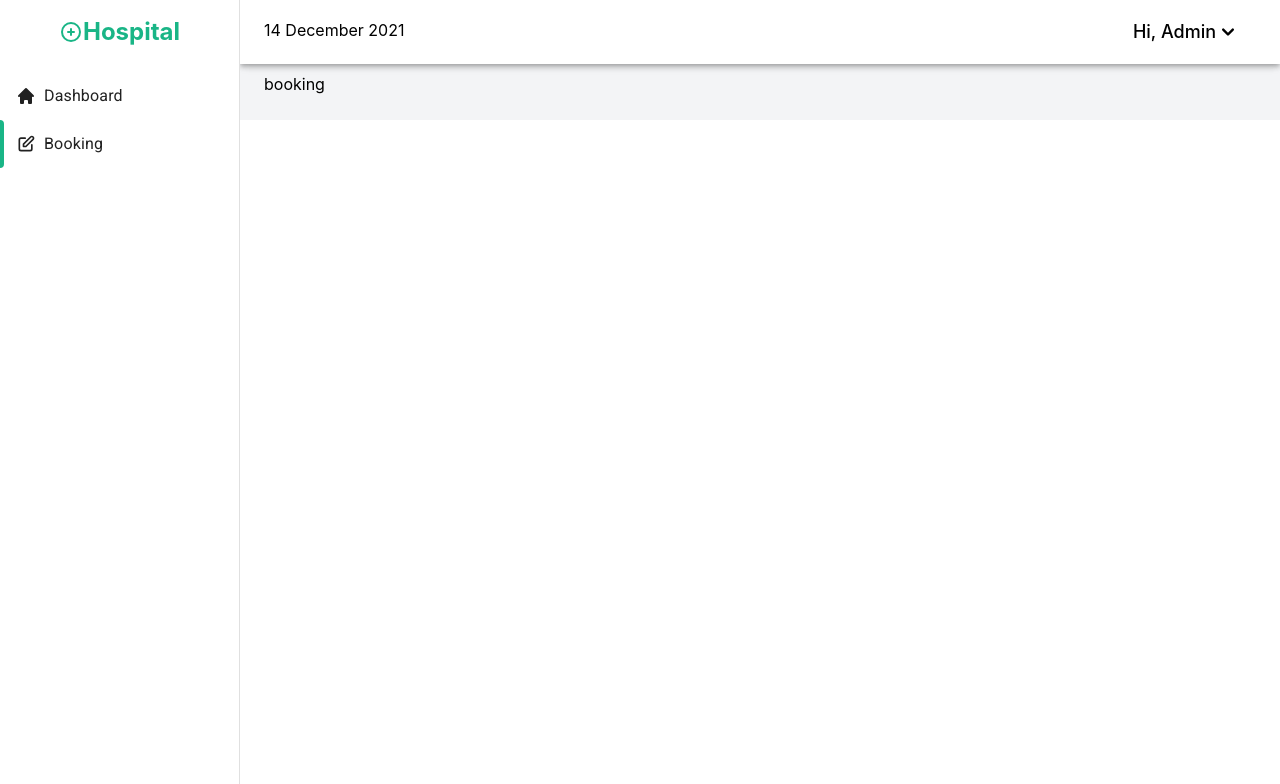
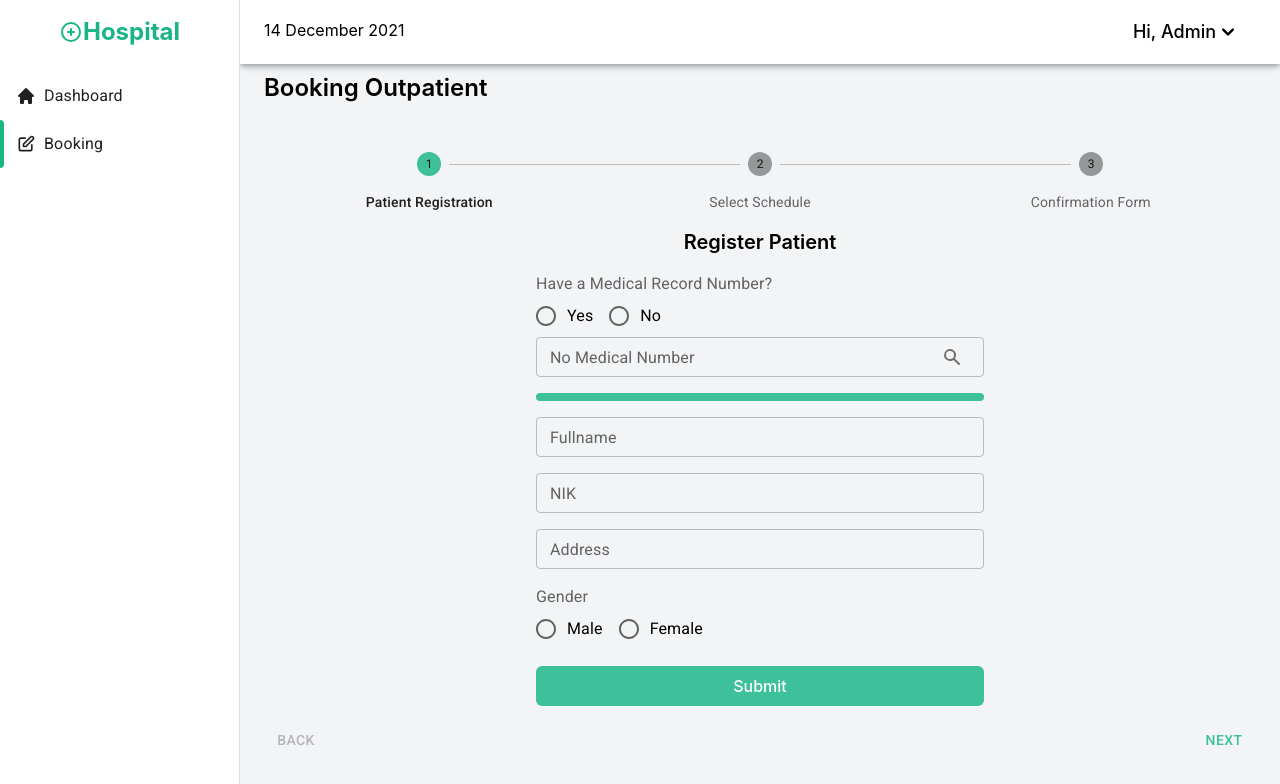
Before and after one commit to rlzmtnck/FE-Hospital-Management-System, a React (Create React App) app: page /booking in a window 1280 px wide. Shown: the top 784 px of the page. Built offline with nearby package versions, Linux system fonts and the light colour scheme.

Commit message:
Add Stepper Register Patient

```diff
--- a/package.json
+++ b/package.json
@@ -3,10 +3,12 @@
   "version": "0.1.0",
   "private": true,
   "dependencies": {
+    "@date-io/date-fns": "^2.11.0",
     "@emotion/react": "^11.7.1",
     "@emotion/styled": "^11.6.0",
     "@headlessui/react": "^1.4.2",
     "@heroicons/react": "^1.0.5",
+    "@mui/lab": "^5.0.0-alpha.60",
     "@mui/material": "^5.2.3",
     "@testing-library/jest-dom": "^5.16.1",
     "@testing-library/react": "^12.1.2",
@@ -15,6 +17,7 @@
     "date-fns": "^2.27.0",
     "react": "^17.0.2",
     "react-dom": "^17.0.2",
+    "react-hook-form": "^7.22.1",
     "react-router-dom": "^6.1.1",
     "react-scripts": "5.0.0-next.60",
     "web-vitals": "^2.1.2"
--- /dev/null
+++ b/src/components/Booking/RegisterPatient.js
@@ -0,0 +1,141 @@
+import React, { useState } from "react";
+import { TextField } from "@mui/material";
+import Radio from "@mui/material/Radio";
+import RadioGroup from "@mui/material/RadioGroup";
+import FormControlLabel from "@mui/material/FormControlLabel";
+import FormControl from "@mui/material/FormControl";
+import FormLabel from "@mui/material/FormLabel";
+import InputAdornment from "@mui/material/InputAdornment";
+import { SearchIcon } from "@heroicons/react/solid";
+import AdapterDateFns from "@mui/lab/AdapterDateFns";
+import LocalizationProvider from "@mui/lab/LocalizationProvider";
+import DesktopDatePicker from "@mui/lab/DesktopDatePicker";
+import Stack from "@mui/material/Stack";
+
+export default function RegisterPatient() {
+  const [value, setValue] = useState(new Date("2014-08-18T21:11:54"));
+
+  const handleChange = (newValue) => {
+    setValue(newValue);
+  };
+
+  return (
+    <div className="max-w-md mx-auto">
+      <div className="py-4">
+        <h1 className="text-center font-semibold text-xl">Register Patient</h1>
+      </div>
+      <div>
+        <form>
+          <div className="mb-4">
+            <FormControl component="fieldset">
+              <FormLabel component="legend">
+                Have a Medical Record Number?
+              </FormLabel>
+              <RadioGroup
+                row
+                aria-label="gender"
+                name="row-radio-buttons-group"
+              >
+                <FormControlLabel
+                  value="true"
+                  control={<Radio />}
+                  label="Yes"
+                />
+                <FormControlLabel
+                  value="false"
+                  control={<Radio />}
+                  label="No"
+                />
+              </RadioGroup>
+            </FormControl>
+            <TextField
+              fullWidth
+              id="outlined-basic"
+              label="No Medical Number"
+              color="primary"
+              InputProps={{
+                endAdornment: (
+                  <InputAdornment position="start">
+                    <SearchIcon className="w-5 h-5" />
+                  </InputAdornment>
+                ),
+              }}
+              variant="outlined"
+              size="small"
+            />
+          </div>
+          <div className="bg-maingreen-200 p-1 my-4 rounded-md" />
+          <div className="mb-4">
+            <TextField
+              fullWidth
+              id="outlined-basic"
+              label="Fullname"
+              color="primary"
+              variant="outlined"
+              size="small"
+            />
+          </div>
+          <div className="mb-4">
+            <TextField
+              fullWidth
+              id="outlined-basic"
+              label="NIK"
+              color="primary"
+              variant="outlined"
+              size="small"
+            />
+          </div>
+          <div className="mb-4">
+            <TextField
+              fullWidth
+              id="outlined-basic"
+              label="Address"
+              color="primary"
+              variant="outlined"
+              size="small"
+            />
+          </div>
+          <div className="mb-4">
+            <LocalizationProvider dateAdapter={AdapterDateFns}>
+              <Stack>
+                <DesktopDatePicker
+                  label="Date of Birth"
+                  inputFormat="MM/dd/yyyy"
+                  value={value}
+                  onChange={handleChange}
+                  renderInput={(params) => <TextField {...params} />}
+                />
+              </Stack>
+            </LocalizationProvider>
+          </div>
+          <div className="mb-4">
+            <FormControl component="fieldset">
+              <FormLabel component="legend">Gender</FormLabel>
+              <RadioGroup
+                row
+                aria-label="gender"
+                name="row-radio-buttons-group"
+              >
+                <FormControlLabel
+                  value="male"
+                  control={<Radio />}
+                  label="Male"
+                />
+                <FormControlLabel
+                  value="female"
+                  control={<Radio />}
+                  label="Female"
+                />
+              </RadioGroup>
+            </FormControl>
+          </div>
+          <div>
+            <button className="bg-maingreen-200 text-white font-medium w-full py-2 rounded-md">
+              Submit
+            </button>
+          </div>
+        </form>
+      </div>
+    </div>
+  );
+}
--- a/src/pages/Booking.jsx
+++ b/src/pages/Booking.jsx
@@ -1,9 +1,144 @@
-import React from 'react'
+import React, { useState } from "react";
+import Stepper from "@mui/material/Stepper";
+import Step from "@mui/material/Step";
+import StepLabel from "@mui/material/StepLabel";
+import Button from "@mui/material/Button";
+import Typography from "@mui/material/Typography";
+import Box from "@mui/material/Box";
+import RegisterPatient from "../components/Booking/RegisterPatient";
+
+const steps = ["Patient Registration", "Select Schedule", "Confirmation Form"];
 
 export default function Booking() {
-    return (
-        <div>
-            <h1 className="">booking</h1>
-        </div>
-    )
+  const [activeStep, setActiveStep] = useState(0);
+  const [skipped, setSkipped] = useState(new Set());
+
+  const isStepOptional = (step) => {
+    return step === 3;
+  };
+
+  const isStepSkipped = (step) => {
+    return skipped.has(step);
+  };
+
+  const handleNext = () => {
+    let newSkipped = skipped;
+    if (isStepSkipped(activeStep)) {
+      newSkipped = new Set(newSkipped.values());
+      newSkipped.delete(activeStep);
+    }
+
+    setActiveStep((prevActiveStep) => prevActiveStep + 1);
+    setSkipped(newSkipped);
+  };
+
+  const handleBack = () => {
+    setActiveStep((prevActiveStep) => prevActiveStep - 1);
+  };
+
+  const handleSkip = () => {
+    if (!isStepOptional(activeStep)) {
+      // You probably want to guard against something like this,
+      // it should never occur unless someone's actively trying to break something.
+      throw new Error("You can't skip a step that isn't optional.");
+    }
+
+    setActiveStep((prevActiveStep) => prevActiveStep + 1);
+    setSkipped((prevSkipped) => {
+      const newSkipped = new Set(prevSkipped.values());
+      newSkipped.add(activeStep);
+      return newSkipped;
+    });
+  };
+
+  const handleReset = () => {
+    setActiveStep(0);
+  };
+
+  function getStepContent(step) {
+    switch (step) {
+      case 0:
+        return (
+          <RegisterPatient/>
+        );
+      case 1:
+        return (
+          <Box p={3}>
+            <Typography>Select Schedule</Typography>
+          </Box>
+        );
+      case 2:
+        return (
+          <Box p={3}>
+            <Typography>Confirmation Form</Typography>
+          </Box>
+        );
+      default:
+        return "Unknown step";
+    }
+  }
+
+  return (
+    <div className="min-h-screen">
+      <div className="mb-12">
+        <h1 className="text-2xl font-semibold">Booking Outpatient</h1>
+      </div>
+      <div>
+        <Stepper activeStep={activeStep} alternativeLabel>
+          {steps.map((label, index) => {
+            const stepProps = {};
+            const labelProps = {};
+            if (isStepOptional(index)) {
+              labelProps.optional = (
+                <Typography variant="caption">Optional</Typography>
+              );
+            }
+            if (isStepSkipped(index)) {
+              stepProps.completed = false;
+            }
+            return (
+              <Step key={label} {...stepProps}>
+                <StepLabel {...labelProps}>{label}</StepLabel>
+              </Step>
+            );
+          })}
+        </Stepper>
+        {activeStep === steps.length ? (
+          <React.Fragment>
+            <Typography sx={{ mt: 2, mb: 1 }}>
+              All steps completed - you&apos;re finished
+            </Typography>
+            <Box sx={{ display: "flex", flexDirection: "row", pt: 2 }}>
+              <Box sx={{ flex: "1 1 auto" }} />
+              <Button onClick={handleReset}>Reset</Button>
+            </Box>
+          </React.Fragment>
+        ) : (
+          <React.Fragment>
+            {getStepContent(activeStep)}
+            <Box sx={{ display: "flex", flexDirection: "row", pt: 2 }}>
+              <Button
+                color="inherit"
+                disabled={activeStep === 0}
+                onClick={handleBack}
+                sx={{ mr: 1 }}
+              >
+                Back
+              </Button>
+              <Box sx={{ flex: "1 1 auto" }} />
+              {isStepOptional(activeStep) && (
+                <Button color="inherit" onClick={handleSkip} sx={{ mr: 1 }}>
+                  Skip
+                </Button>
+              )}
+
+              <Button onClick={handleNext}>
+                {activeStep === steps.length - 1 ? "Finish" : "Next"}
+              </Button>
+            </Box>
+          </React.Fragment>
+        )}
+      </div>
+    </div>
+  );
 }
--- a/src/pages/LoginAdmin.jsx
+++ b/src/pages/LoginAdmin.jsx
@@ -15,7 +15,7 @@ export default function LoginAdmin() {
     <>
       <div className=" bg-maingreen-300">
         <Navbar />
-        <div className="min-h-screen flex flex-col justify-center items-center">
+        <div className="min-h-screen flex justify-center items-center">
           <div className="px-12 py-12 rounded-lg bg-white shadow-lg">
             <div>
               <h1 className="text-center font-bold text-2xl">Login Admin</h1>
```
Also changed, not shown: 1 other file (tests, documents, lock files or other folders).
